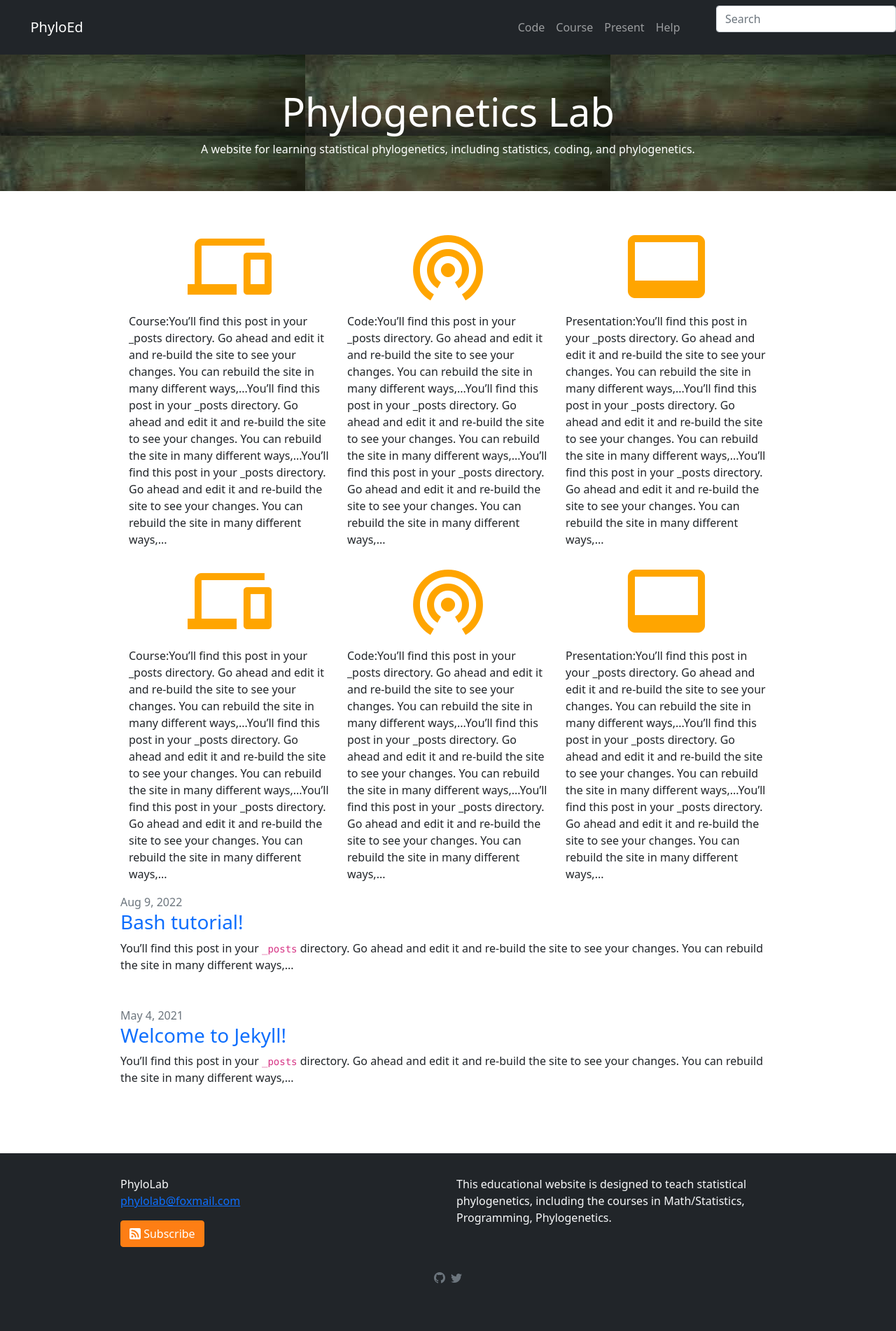
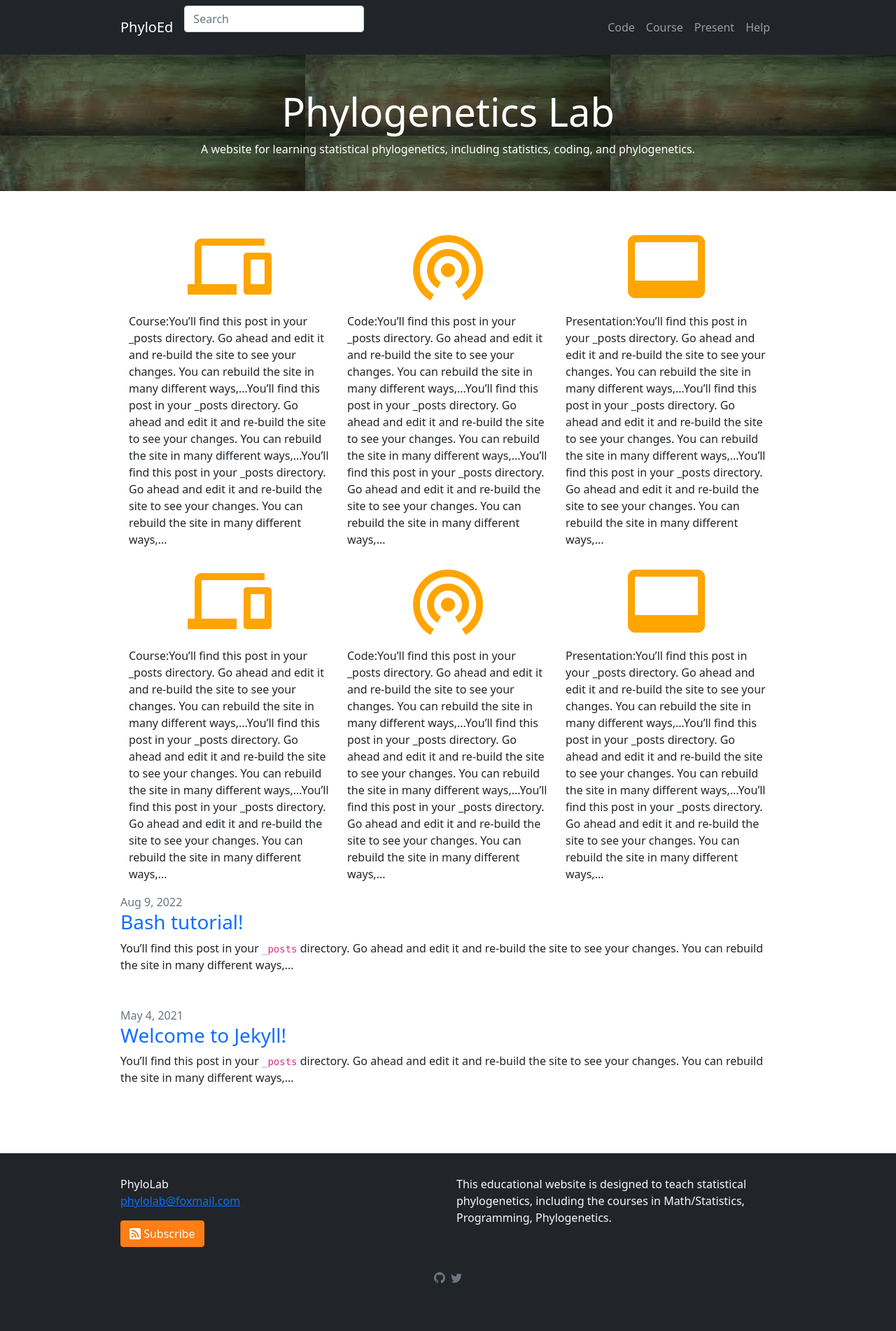
Before and after one commit to lliu1871/PhyEd, a Jekyll site: the page built from index.markdown, in a window 1280 px wide. Shown: the whole page at 70% size. Built offline with Jekyll 4.4.1, drawn with Linux system fonts in a browser that asks for light colours.

Commit message:
Update header.html

```diff
--- a/_includes/header.html
+++ b/_includes/header.html
@@ -10,6 +10,14 @@
       <button class="navbar-toggler" type="button" data-bs-toggle="collapse" data-bs-target="#navbarSupportedContent" aria-controls="navbarSupportedContent" aria-expanded="false" aria-label="Toggle navigation">
         <span class="navbar-toggler-icon"></span>
       </button>
+      <form class="navbar-form navbar-right" role="search">
+        <div class="form-group">
+            <input type="text" class="form-control" placeholder="Search">
+        </div>
+        <button type="submit" class="btn btn-default">
+            <span class="glyphicon glyphicon-search"></span>
+        </button>
+    </form>
       <div class="collapse navbar-collapse" id="navbarSupportedContent">
         <ul class="navbar-nav ms-auto mb-2 mb-lg-0">
           {%- for path in page_paths -%}
@@ -25,14 +33,6 @@
       {%- endif -%}
     </div>
 
-    <form class="navbar-form navbar-right" role="search">
-        <div class="form-group">
-            <input type="text" class="form-control" placeholder="Search">
-        </div>
-        <button type="submit" class="btn btn-default">
-            <span class="glyphicon glyphicon-search"></span>
-        </button>
-    </form>
 </nav>
 
  <div style="background: url({{ '/img/header/header3.jpg' | relative_url }})" class="jumbotron bg-cover text-white">
```
